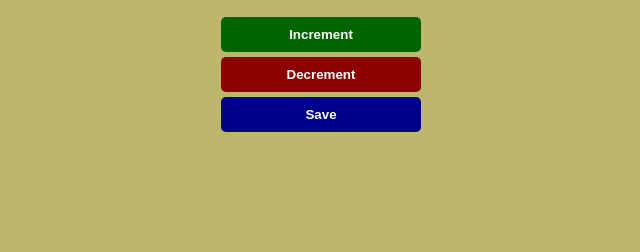
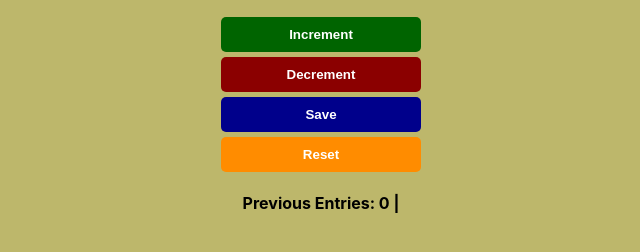
Before and after one commit to andresdiazv/counter-app, a plain HTML site: page index.html in a window 1280 px wide. Both pictures are taken after a click on the button "Save". Shown: the part 122-374 px from the top of the page, without its empty margins (319-959 px from the left). Drawn offline with Linux system fonts and the light colour scheme.

Commit message:
updated files

```diff
--- a/index.css
+++ b/index.css
@@ -45,8 +45,13 @@ button {
     background: darkblue;
 }
 
+.reset-btn {
+    background: darkorange;
+}
+
 button:hover {
     cursor: pointer;
+    border: 3px solid black;
 }
 
 button:active {
--- a/index.html
+++ b/index.html
@@ -10,8 +10,9 @@
       <button class="increment-btn" onclick="increment()">Increment</button>
       <button class="decrement-btn" onclick="decrement()">Decrement</button>
       <button class="save-btn" onclick="save()">Save</button>
+      <button class="reset-btn" onclick="reset()">Reset</button>
     </div>
-
+    <p id="save-el">Previous Entries: </p>
     <script src="index.js"></script>
   </body>
 </html>
--- a/index.js
+++ b/index.js
@@ -1,5 +1,6 @@
 let count = 0;
 let countEl = document.getElementById("count-el");
+let saveEl = document.getElementById("save-el");
 
 function increment() {
   count++;
@@ -12,5 +13,12 @@ function decrement() {
 }
 
 function save() {
-  console.log(count);
+  let countStr = count + " | ";
+  saveEl.textContent += countStr;
+  countEl.textContent = 0;
+  count = 0;
 }
+
+function reset() {
+  saveEl.textContent = "Previous Entries: ";
+}
```
